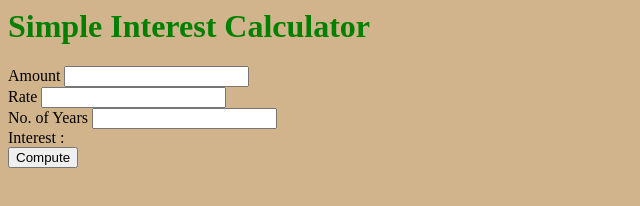
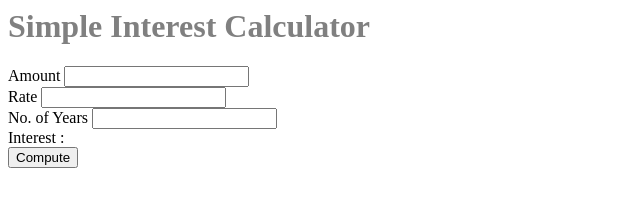
Before and after one commit to RubiSaCa/Interest-Calculator, a plain HTML site: page index.html in a window 1280 px wide. Shown: the whole page, without its empty margins (0-640 px from the left). Drawn offline with Linux system fonts and the light colour scheme.

Commit message:
Update style.css

```diff
--- a/style.css
+++ b/style.css
@@ -1,2 +1,2 @@
-body {background-color:tan;}
-h1{color:green;}
+body {background-color:blank;}
+h1{color:grey;}
```
